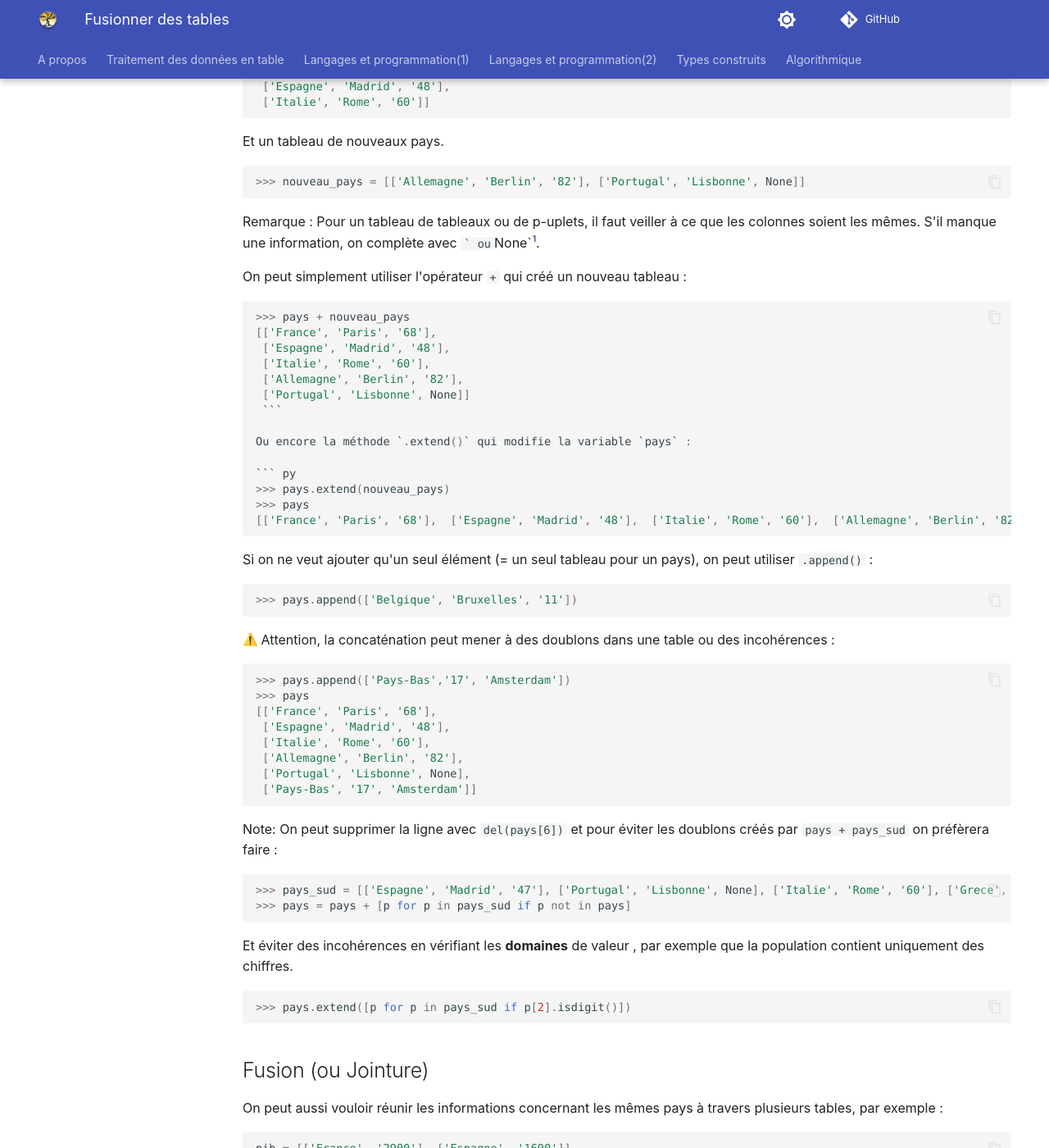
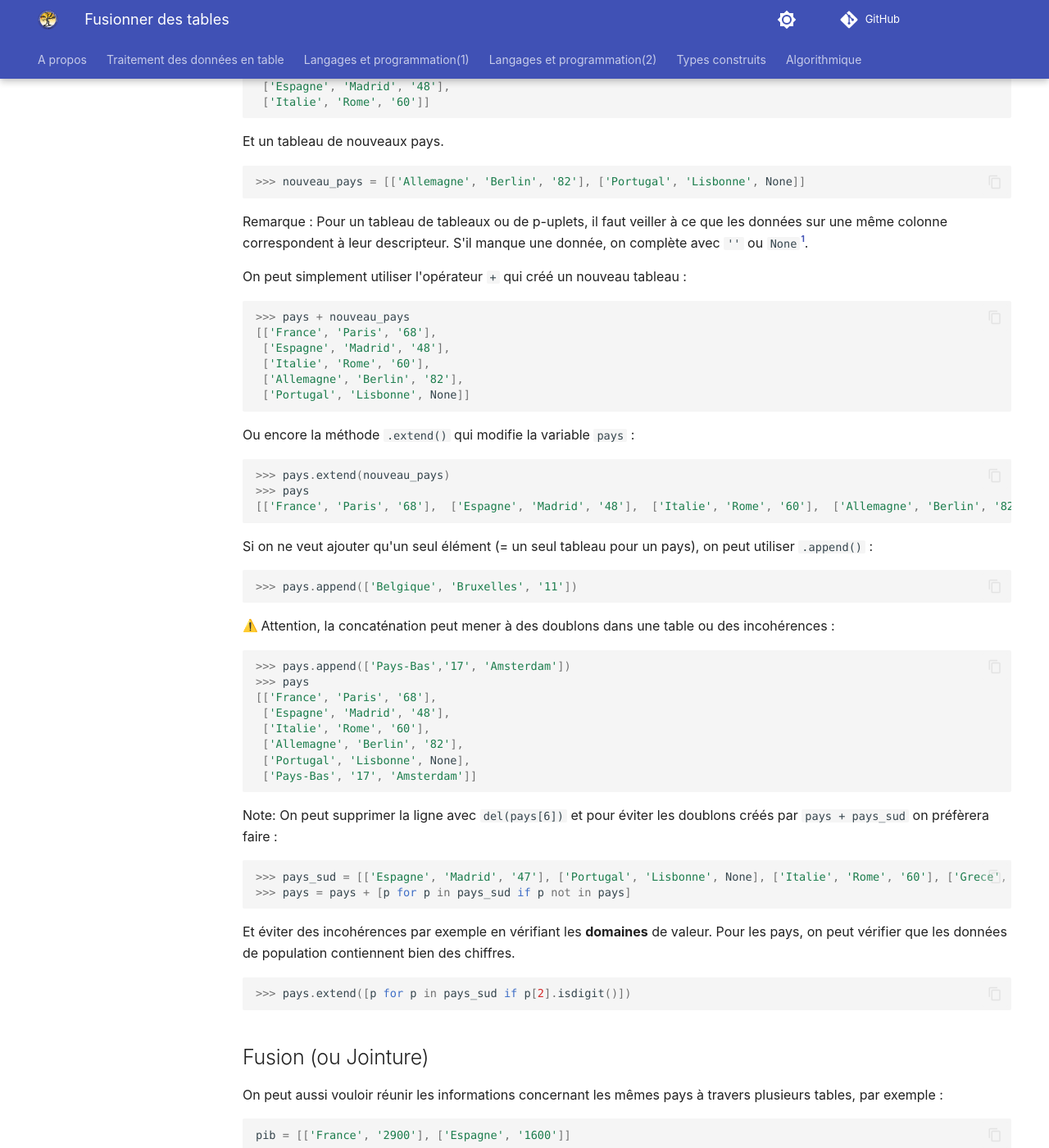
Before and after one commit to eipaca/NSI-1, an MkDocs documentation site: the page built from docs/donnees-en-tables/5-fusionner-des-tables.md, in a window 1280 px wide and 1400 px high, scrolled down 273 px. Shown: the whole window at 82% size. Built offline with MkDocs 1.6.1 and Material for MkDocs 9.7.7, drawn with Linux system fonts in a browser that asks for light colours; emoji names are drawn with the system emoji font; comment, search, counter and statistics services are not loaded; some of the changed text lies outside the part shown.

Commit message:
Add files via upload

````diff
--- a/docs/donnees-en-tables/5-fusionner-des-tables.md
+++ b/docs/donnees-en-tables/5-fusionner-des-tables.md
@@ -17,7 +17,7 @@ Et un  tableau de nouveaux pays.
 >>> nouveau_pays = [['Allemagne', 'Berlin', '82'], ['Portugal', 'Lisbonne', None]]
 ```
 
-Remarque : Pour un tableau de tableaux ou de p-uplets, il faut veiller à ce que les colonnes soient les mêmes. S'il manque une information, on complète avec `` ou `None`[^5.1].
+Remarque : Pour un tableau de tableaux ou de p-uplets, il faut veiller à ce que les données sur une même colonne correspondent à leur descripteur. S'il manque une donnée, on complète avec `''` ou `None`[^5.1].
 
 [^5.1]: Ce n'est pas necessaire pour un tableau de dictionnaires.
 
@@ -30,7 +30,7 @@ On peut simplement utiliser l'opérateur `+` qui créé un nouveau tableau :
  ['Italie', 'Rome', '60'],
  ['Allemagne', 'Berlin', '82'],
  ['Portugal', 'Lisbonne', None]]
- ```
+```
 
 Ou encore la méthode `.extend()` qui modifie la variable `pays` :
 
@@ -68,7 +68,8 @@ Note: On peut supprimer la ligne avec `del(pays[6])` et pour éviter les doublon
 >>> pays = pays + [p for p in pays_sud if p not in pays]
 ```
 
-Et éviter des incohérences en vérifiant les **domaines** de valeur , par exemple que la population contient uniquement des chiffres.
+Et éviter des incohérences par exemple en vérifiant les **domaines** de valeur.
+Pour les pays, on peut vérifier que les données de population contiennent bien des chiffres.
 
 ``` py
 >>> pays.extend([p for p in pays_sud if p[2].isdigit()])
@@ -82,7 +83,7 @@ On peut aussi vouloir réunir les informations concernant les mêmes pays à tra
 pib = [['France', '2900'], ['Espagne', '1600']]
 ```
 
-il faut alors rajouter le nouveau champs ligne par ligne (avec None pour les informations manquantes) :
+il faut alors rajouter le nouveau champs ligne par ligne (avec `None` pour les informations manquantes) :
 
 ``` py
 pays = [['France', 'Paris', '68'],
@@ -92,12 +93,13 @@
 pib = [('France', '2900'),
  ('Espagne', '1600')]
 
-for ligne_pays in pays:                       # pour chaque ligne de pays
-    for ligne_pib in pib:                     # parcourir les lignes de pib
-        if ligne_pays[0] == ligne_pib[0]:     # si c'est le meme pays
-            ligne_pays.append( ligne_pib[1] ) # alors on ajoute le pib à la fin
-            break                             # inutile de continuer à parcourir pib
-    if len(ligne_pays) == 3 : ligne_pays.append(None)   # on n'a pas trouvé de pib
+for ligne_pays in pays:      # pour chaque ligne de pays
+    for ligne_pib in pib:         # parcourir les lignes de pib
+        if ligne_pays[0] == ligne_pib[0]:   # si c'est le meme pays
+            ligne_pays.append(ligne_pib[1] )     # alors on ajoute le pib à la fin
+            break            # inutile de continuer à parcourir pib
+    if len(ligne_pays) == 3:     # si on n'a pas trouvé de pib pour ce pays
+        ligne_pays.append(None)     # on renseigne avec None
 ```
 
 A noter la dernière ligne qui permet de conserver l'intégrité de la table en ajoutant un champ `None` si le PIB d'un pays n'est pas présent.
````
